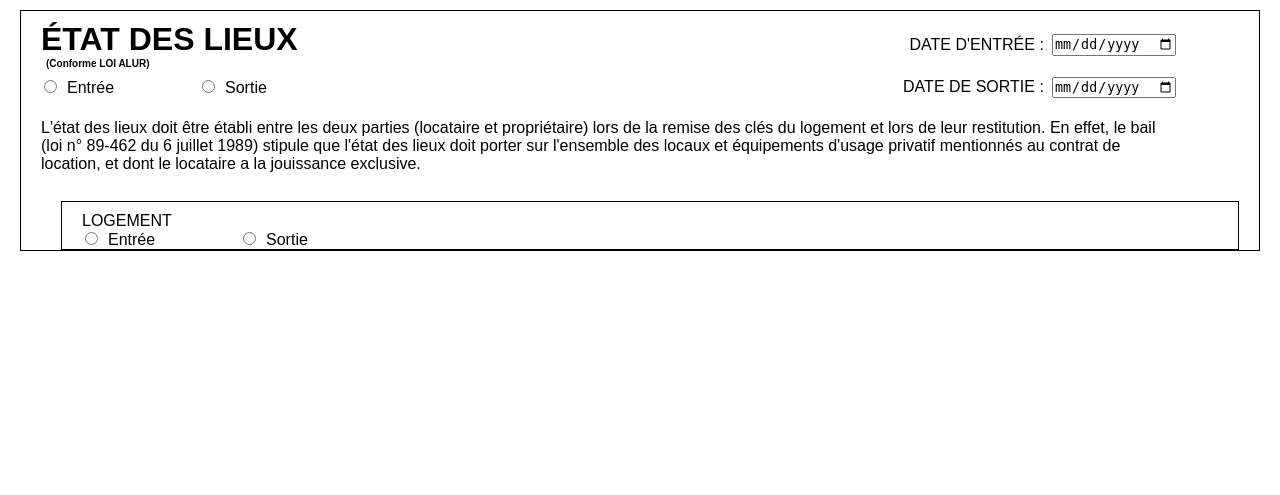
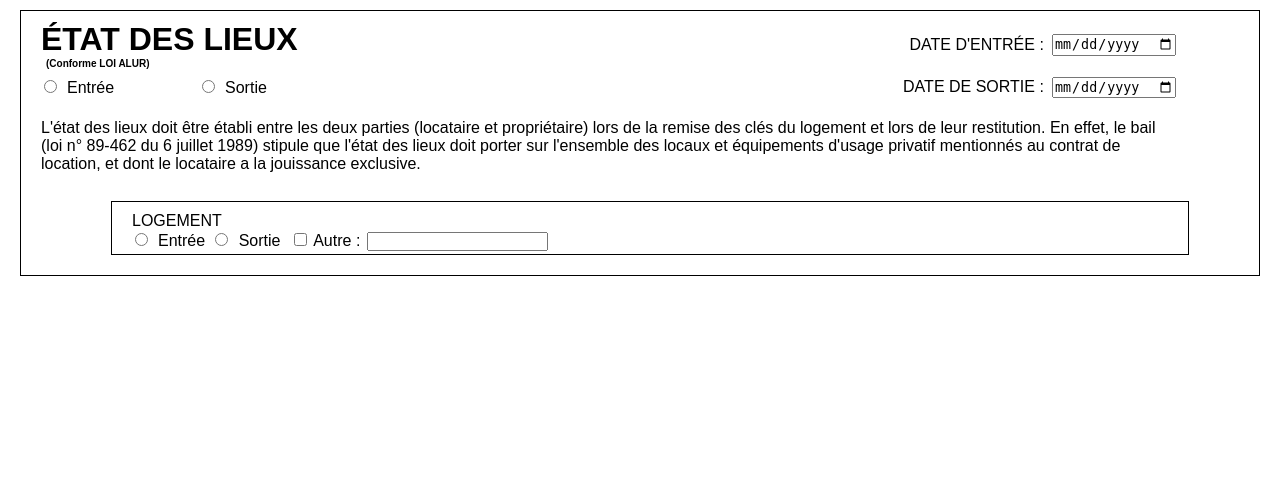
Before and after one commit to TristanDalmo/S3_C1_0Inspi, a PHP site: page /formulaire.html in a window 1280 px wide. Shown: the part 121-616 px from the top of the page. Run offline with PHP 8.4, Linux system fonts and the light colour scheme.

Commit message:
Continuation formulaire

```diff
--- a/SiteWeb/formulaire.css
+++ b/SiteWeb/formulaire.css
@@ -114,3 +114,8 @@ input[type="date"] {
 .loi{
     margin-right: 80px;
 }
+.Logement{
+    margin-left: 70px;
+    margin-right: 70px;
+    margin-bottom: 20px;
+}
--- a/SiteWeb/formulaire.html
+++ b/SiteWeb/formulaire.html
@@ -45,10 +45,14 @@
                 <fieldset class="Logement">
                     <div class="l1">
                         <p>LOGEMENT</p>
-                        <input type="radio" id="ENTREE" name="fPermis" value="Oui">
-                        <label for="">Entrée</label>
-                        <input type="radio" id="SORTIE" name="fPermis" value="Oui">
-                        <label for="SORTIE">Sortie</label>
+                        <input type="radio" id="Appartement" name="fPermis" value="Oui">
+                        <label for="Appartement">Entrée</label>
+                        <input type="radio" id="Maison" name="fPermis" value="Oui">
+                        <label for="Maison">Sortie</label>
+                        <label>
+                            <input type="checkbox">
+                            Autre : <input type="text">
+                          </label>
 
                     </div>
 
```
